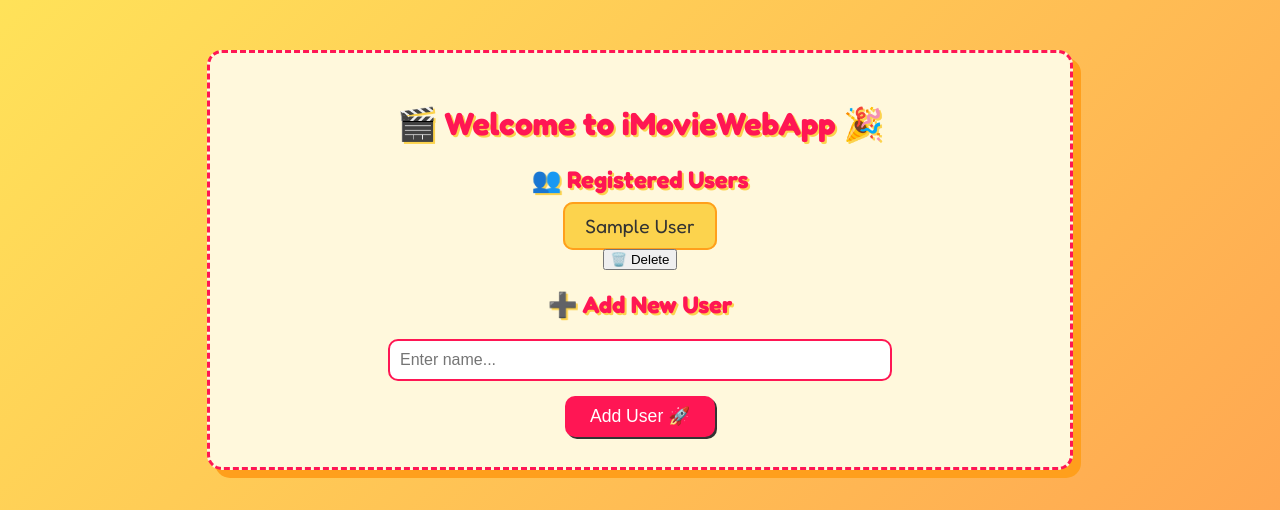
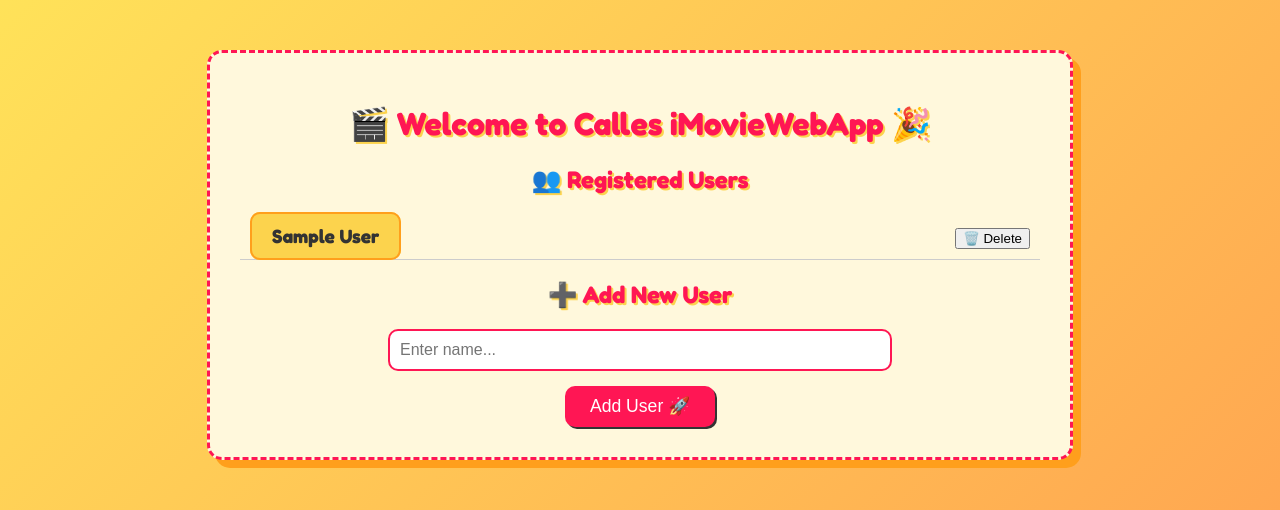
Before and after one commit to Mister-Calvin/MoviWebApp, a Flask app: page / in a window 1280 px wide. Shown: the top 510 px of the page. Run offline with Flask 3, Linux system fonts and the light colour scheme; tables that the repository leaves empty hold one stand-in row (values such as "Sample post").

Commit message:
Refactor index.html layout: align user list and delete buttons; improve styling in style.css

```diff
--- a/static/style.css
+++ b/static/style.css
@@ -262,3 +262,27 @@ h1, h2 {
     display: flex;
     gap: 5px;
 }
+
+.user-list {
+    list-style-type: none;
+    padding: 0;
+    margin: 0;
+}
+
+.user-item {
+    display: flex;
+    justify-content: space-between; /* Name links, Button rechts */
+    align-items: center;
+    padding: 10px;
+    border-bottom: 1px solid #ccc;
+}
+
+.user-info a {
+    font-weight: bold;
+    text-decoration: none;
+    color: #333;
+}
+
+.user-actions form {
+    margin: 0;
+}
--- a/templates/index.html
+++ b/templates/index.html
@@ -1,7 +1,7 @@
 {% extends "base.html" %}
 
 {% block content %}
-    <h1>🎬 Welcome to iMovieWebApp 🎉</h1>
+    <h1>🎬 Welcome to  Calles iMovieWebApp 🎉</h1>
 
     {% if message %}
         <div class="message error">
@@ -12,10 +12,16 @@
    <h2>👥 Registered Users</h2>
 <ul class="user-list">
     {% for user in users %}
-            <li><a href="/users/{{ user.id }}/movies">{{ user.name }}</a></li>
-        <form action="{{ url_for('delete_user', user_id=user.id) }}" method="POST" style="display:inline;">
+    <li class="user-item">
+        <div class="user-info">
+            <a href="/users/{{ user.id }}/movies">{{ user.name }}</a>
+        </div>
+        <div class="user-actions">
+            <form action="{{ url_for('delete_user', user_id=user.id) }}" method="POST">
                 <button type="submit" onclick="return confirm('User wirklich löschen?')">🗑️ Delete</button>
             </form>
+        </div>
+    </li>
     {% endfor %}
 </ul>
 
```
Lines whose indentation alone changed are shown as unchanged.
